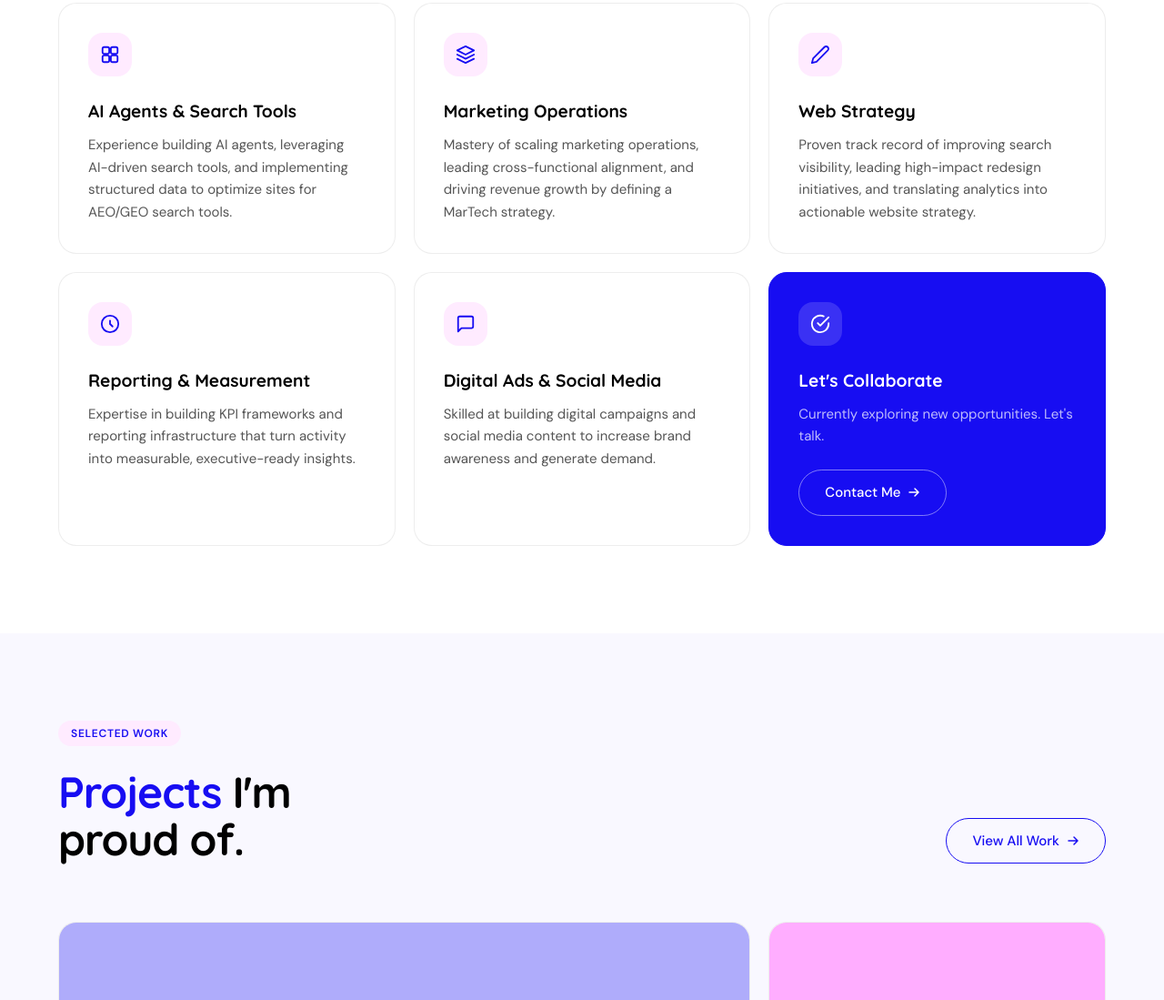
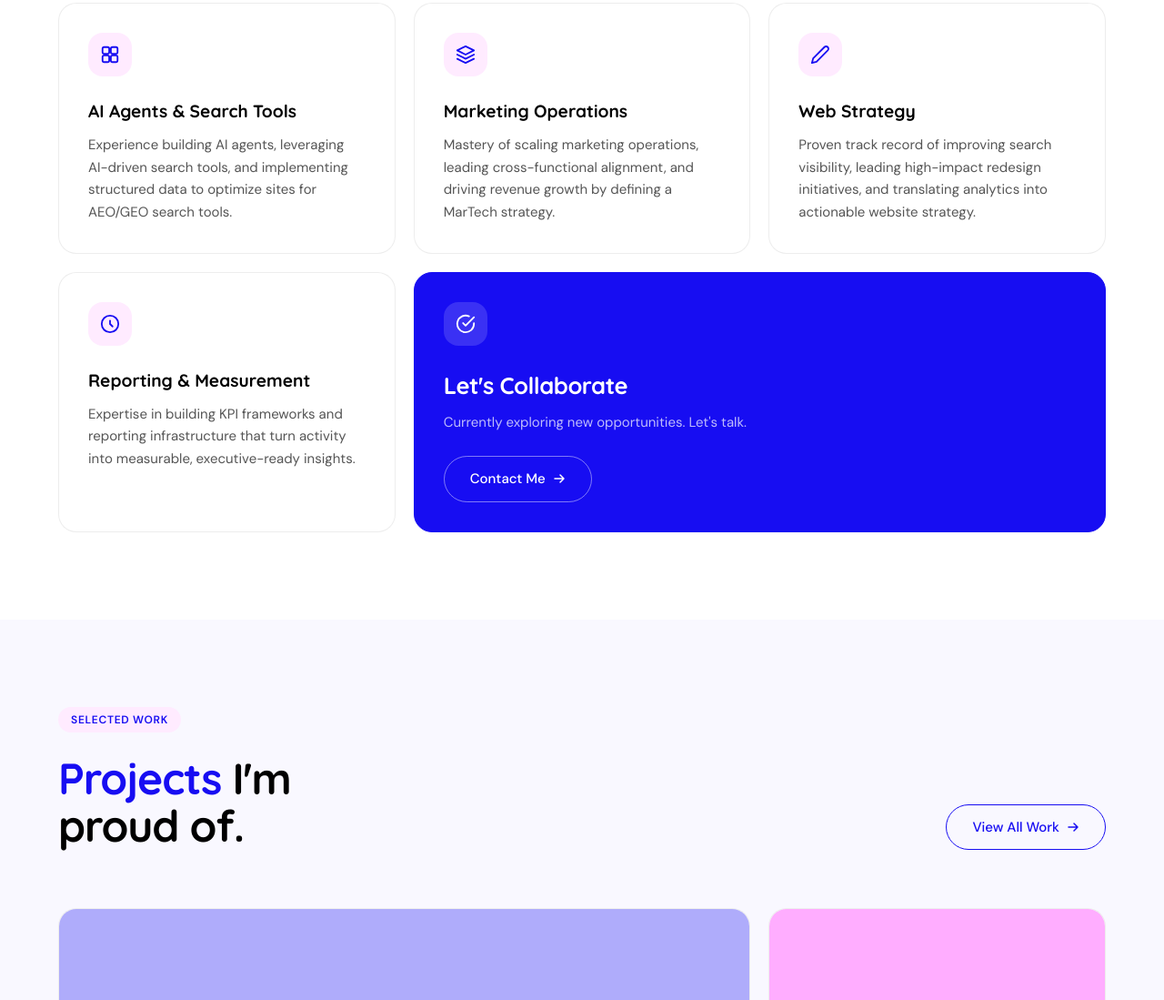
Before and after one commit to moniquemacg123/web, a website: page index.html in a window 1280 px wide. Shown: the part 2168-3267 px from the top of the page at 91% size. Drawn offline with nearby package versions, Linux system fonts and the light colour scheme.

Commit message:
Drop Digital Ads card and widen Let's Collaborate card on home and portfolio pages
Co-Authored-By: Claude Opus 5.5 <noreply@anthropic.com>

```diff
--- a/index.html
+++ b/index.html
@@ -530,26 +530,15 @@
         <p style="font-family:'DM Sans',sans-serif; font-size:0.9375rem; line-height:1.65; color:#555;">Expertise in building KPI frameworks and reporting infrastructure that turn activity into measurable, executive-ready insights.</p>
       </div>
 
-      <!-- 5 -->
-      <div class="service-card reveal">
-        <div class="w-12 h-12 rounded-2xl mb-6 flex items-center justify-center" style="background:#FFEBFF;">
-          <svg width="22" height="22" viewBox="0 0 24 24" fill="none" aria-hidden="true">
-            <path d="M21 15a2 2 0 0 1-2 2H7l-4 4V5a2 2 0 0 1 2-2h14a2 2 0 0 1 2 2z" stroke="#170DF2" stroke-width="2" stroke-linecap="round" stroke-linejoin="round"/>
-          </svg>
-        </div>
-        <h3 style="font-family:'Quicksand',sans-serif; font-size:1.2rem; font-weight:700; margin-bottom:10px;"><a href="portfolio/digital-ads-social.html">Digital Ads & Social Media</a></h3>
-        <p style="font-family:'DM Sans',sans-serif; font-size:0.9375rem; line-height:1.65; color:#555;">Skilled at building digital campaigns and social media content to increase brand awareness and generate demand.</p>
-      </div>
-
-      <!-- 6 — CTA card -->
-      <div class="service-card dark reveal" style="display:flex; flex-direction:column;">
+      <!-- 5 — CTA card (spans two columns) -->
+      <div class="service-card dark reveal md:col-span-2" style="display:flex; flex-direction:column;">
         <div class="w-12 h-12 rounded-2xl mb-6 flex items-center justify-center" style="background:rgba(255,255,255,0.15);">
           <svg width="22" height="22" viewBox="0 0 24 24" fill="none" aria-hidden="true">
             <path d="M22 11.08V12a10 10 0 1 1-5.93-9.14" stroke="white" stroke-width="2" stroke-linecap="round" stroke-linejoin="round"/>
             <path d="M22 4L12 14.01l-3-3" stroke="white" stroke-width="2" stroke-linecap="round" stroke-linejoin="round"/>
           </svg>
         </div>
-        <h3 style="font-family:'Quicksand',sans-serif; font-size:1.2rem; font-weight:700; color:white; margin-bottom:10px;">Let's Collaborate</h3>
+        <h3 style="font-family:'Quicksand',sans-serif; font-size:1.6rem; font-weight:700; letter-spacing:-0.02em; color:white; margin-bottom:10px;">Let's Collaborate</h3>
         <p style="font-family:'DM Sans',sans-serif; font-size:0.9375rem; line-height:1.65; color:rgba(255,255,255,0.72); flex:1;">Currently exploring new opportunities. Let's talk.</p>
         <a href="#contact" class="btn-outline mt-6 self-start" style="border-color:rgba(255,255,255,0.45); color:white;">
           Contact Me
```
Also changed, not shown: portfolio/index.html (+3 -14 lines).
